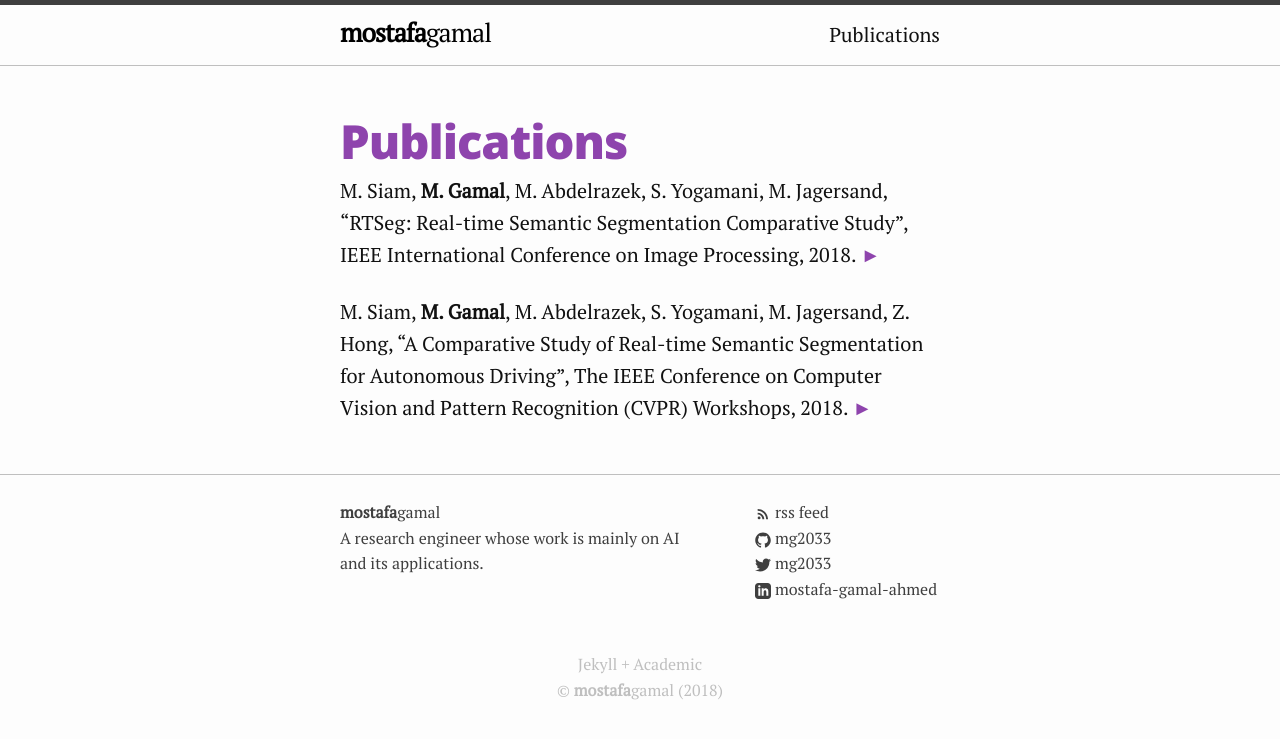
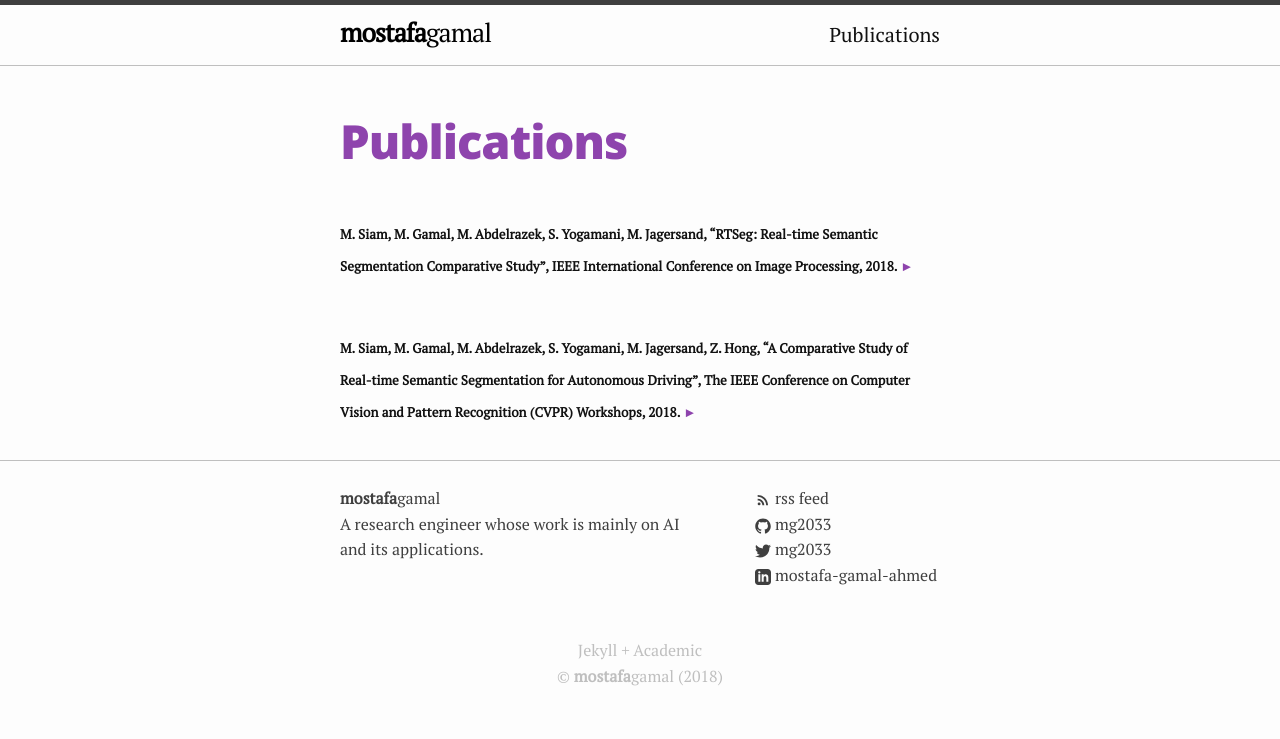
Before and after one commit to MG2033/mg2033.github.io, a Jekyll site: the page built from publications.md, in a window 1280 px wide. Shown: the top 739 px of the page. Built offline with Jekyll 4.4.1, drawn with Linux system fonts in a browser that asks for light colours.

```diff
--- a/publications.md
+++ b/publications.md
@@ -2,6 +2,5 @@
 layout: page
 title:  "Publications"
 ---
-M. Siam, **M. Gamal**, M. Abdelrazek, S. Yogamani, M. Jagersand, "RTSeg: Real-time Semantic Segmentation Comparative Study", IEEE International Conference on Image Processing, 2018. [►](https://arxiv.org/abs/1803.02758)
-
-M. Siam, **M. Gamal**, M. Abdelrazek, S. Yogamani, M. Jagersand, Z. Hong, "A Comparative Study of Real-time Semantic Segmentation for Autonomous Driving", The IEEE Conference on Computer Vision and Pattern Recognition (CVPR) Workshops, 2018. [►](http://openaccess.thecvf.com/content_cvpr_2018_workshops/w12/html/Siam_A_Comparative_Study_CVPR_2018_paper.html)
+###### M. Siam, **M. Gamal**, M. Abdelrazek, S. Yogamani, M. Jagersand, "RTSeg: Real-time Semantic Segmentation Comparative Study", IEEE International Conference on Image Processing, 2018. [►](https://arxiv.org/abs/1803.02758)
+###### M. Siam, **M. Gamal**, M. Abdelrazek, S. Yogamani, M. Jagersand, Z. Hong, "A Comparative Study of Real-time Semantic Segmentation for Autonomous Driving", The IEEE Conference on Computer Vision and Pattern Recognition (CVPR) Workshops, 2018. [►](http://openaccess.thecvf.com/content_cvpr_2018_workshops/w12/html/Siam_A_Comparative_Study_CVPR_2018_paper.html)
```
